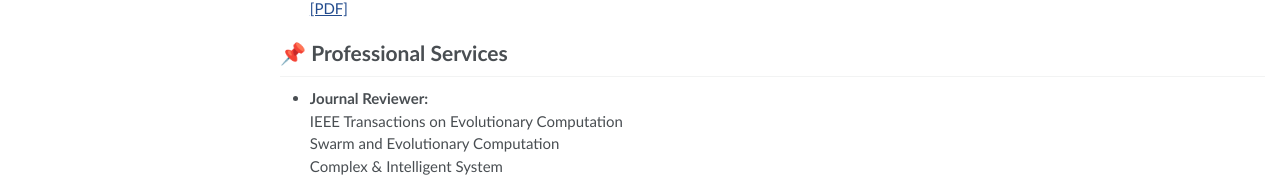
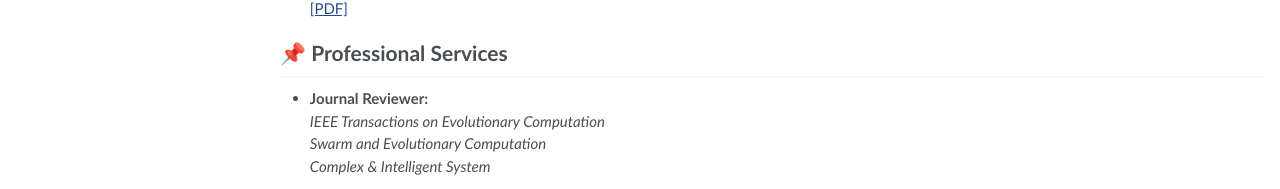
Before and after one commit to jqlincn/jqlincn.github.io, a Jekyll site: the page built from _pages/about.md, in a window 1280 px wide and 900 px high, scrolled down 622 px. Shown: the part 708-897 px from the top of the window. Built offline with Jekyll 4.4.1, drawn with Linux system fonts in a browser that asks for light colours.

```diff
--- a/_pages/about.md
+++ b/_pages/about.md
@@ -106,6 +106,6 @@ My research interest includes computational intelligence, multiobjective optimiz
 
 # 📌 Professional Services
 - **Journal Reviewer:**   <br>
-  IEEE Transactions on Evolutionary Computation   <br>
-  Swarm and Evolutionary Computation   <br>
-  Complex & Intelligent System   <br>
+  _IEEE Transactions on Evolutionary Computation_   <br>
+  _Swarm and Evolutionary Computation_   <br>
+  _Complex & Intelligent System_   <br>
```
